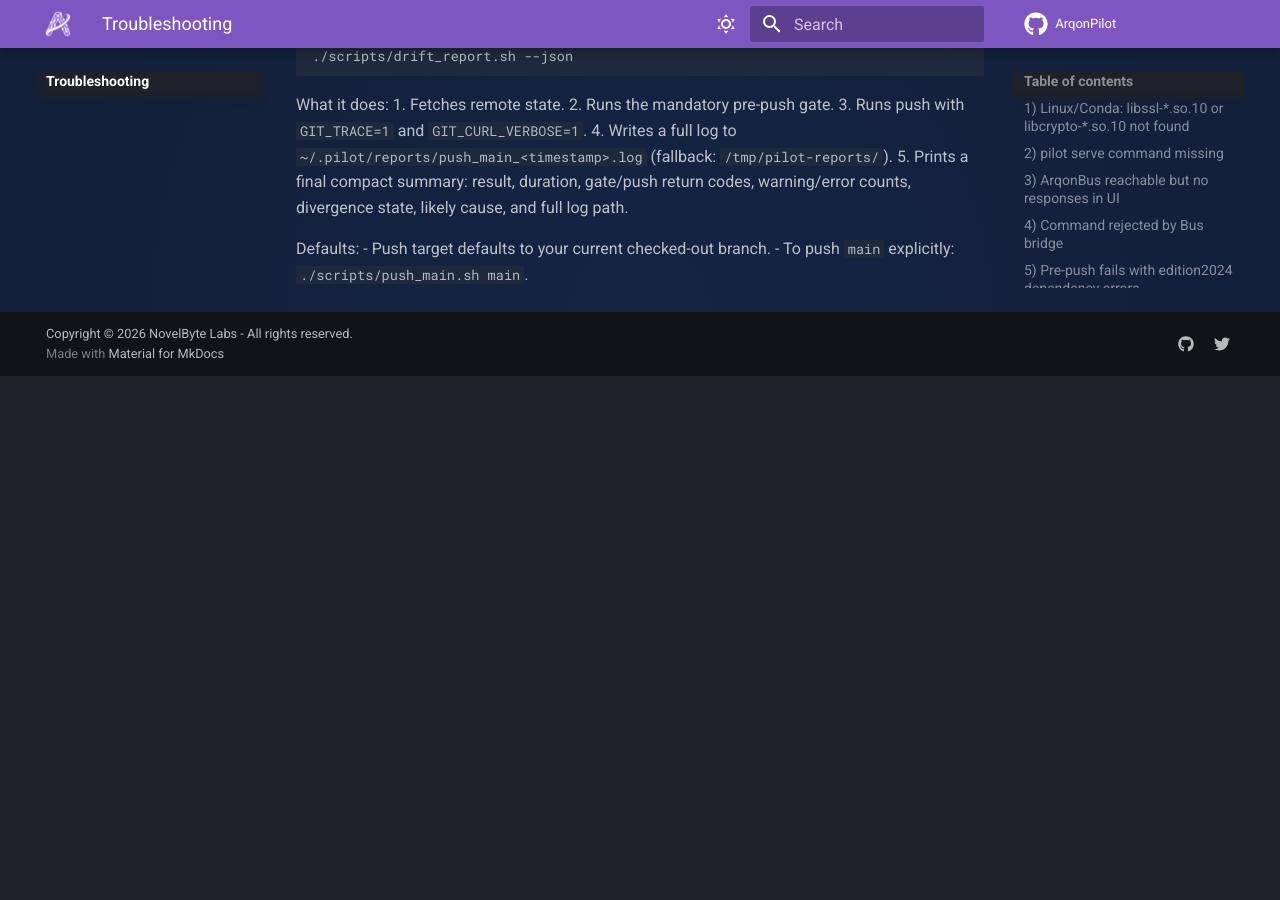
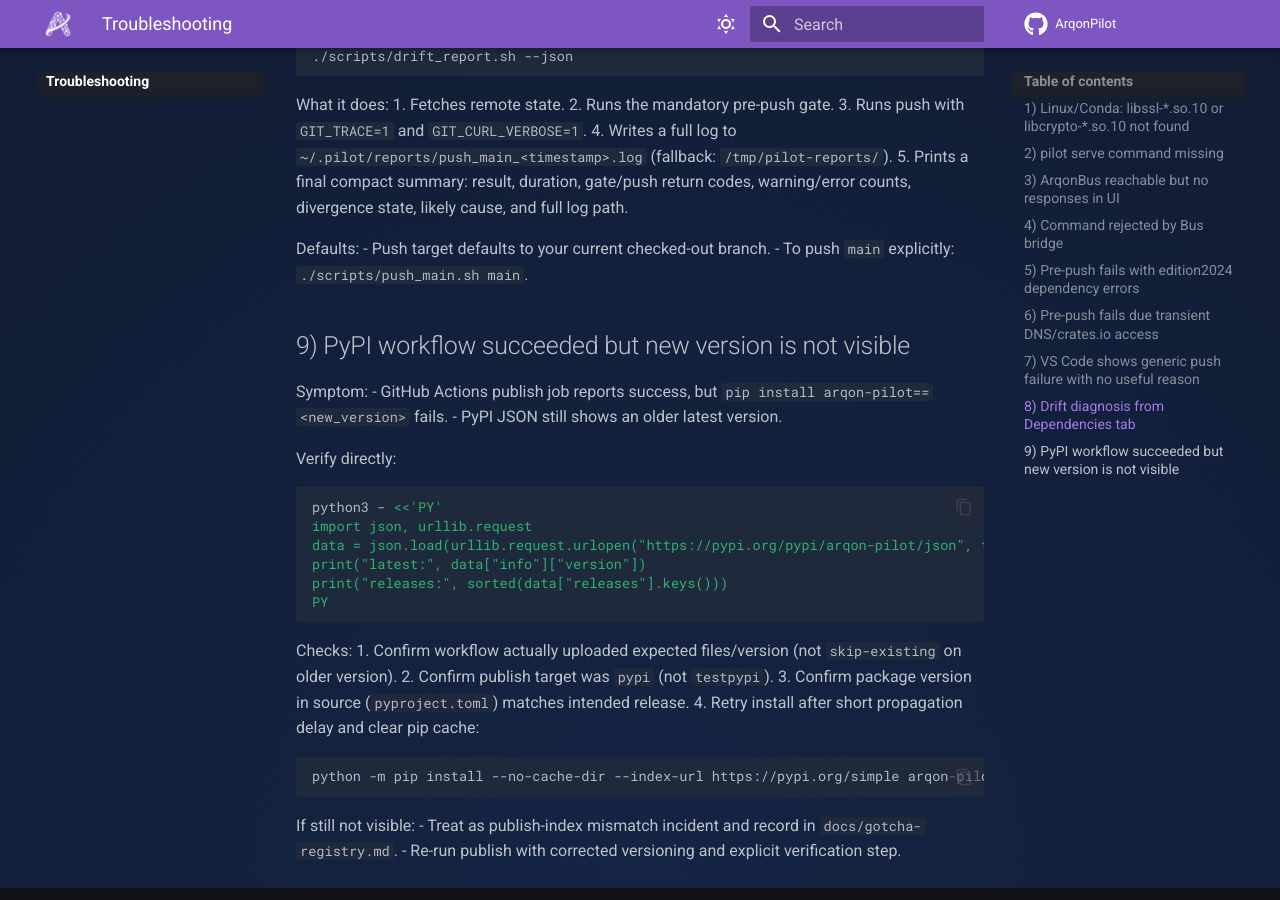
Before and after one commit to novelbytelabs/ArqonPilot, an MkDocs documentation site: the page built from docs/troubleshooting.md, in a window 1280 px wide and 900 px high, scrolled down 5812 px. Built offline with MkDocs 1.6.1 and Material for MkDocs 9.7.7, drawn with Linux system fonts in a browser that asks for light colours; comment, search, counter and statistics services are not loaded; before the commit the page ends 6188 px from its top, so only the background shows below that.

Commit message:
docs: refresh runbook, roadmap, bus integration, and troubleshooting

````diff
--- a/docs/troubleshooting.md
+++ b/docs/troubleshooting.md
@@ -290,3 +290,34 @@ What it does:
 Defaults:
 - Push target defaults to your current checked-out branch.
 - To push `main` explicitly: `./scripts/push_main.sh main`.
+
+## 9) PyPI workflow succeeded but new version is not visible
+
+Symptom:
+- GitHub Actions publish job reports success, but `pip install arqon-pilot==<new_version>` fails.
+- PyPI JSON still shows an older latest version.
+
+Verify directly:
+
+```bash
+python3 - <<'PY'
+import json, urllib.request
+data = json.load(urllib.request.urlopen("https://pypi.org/pypi/arqon-pilot/json", timeout=20))
+print("latest:", data["info"]["version"])
+print("releases:", sorted(data["releases"].keys()))
+PY
+```
+
+Checks:
+1. Confirm workflow actually uploaded expected files/version (not `skip-existing` on older version).
+2. Confirm publish target was `pypi` (not `testpypi`).
+3. Confirm package version in source (`pyproject.toml`) matches intended release.
+4. Retry install after short propagation delay and clear pip cache:
+
+```bash
+python -m pip install --no-cache-dir --index-url https://pypi.org/simple arqon-pilot==<new_version>
+```
+
+If still not visible:
+- Treat as publish-index mismatch incident and record in `docs/gotcha-registry.md`.
+- Re-run publish with corrected versioning and explicit verification step.
````
Also changed, not shown: docs/bus-integration-guide.md (+17 -0 lines), docs/index.md (+18 -0 lines), docs/operator-runbook.md (+25 -4 lines), docs/roadmap-and-execution-plan.md (+55 -25 lines).
